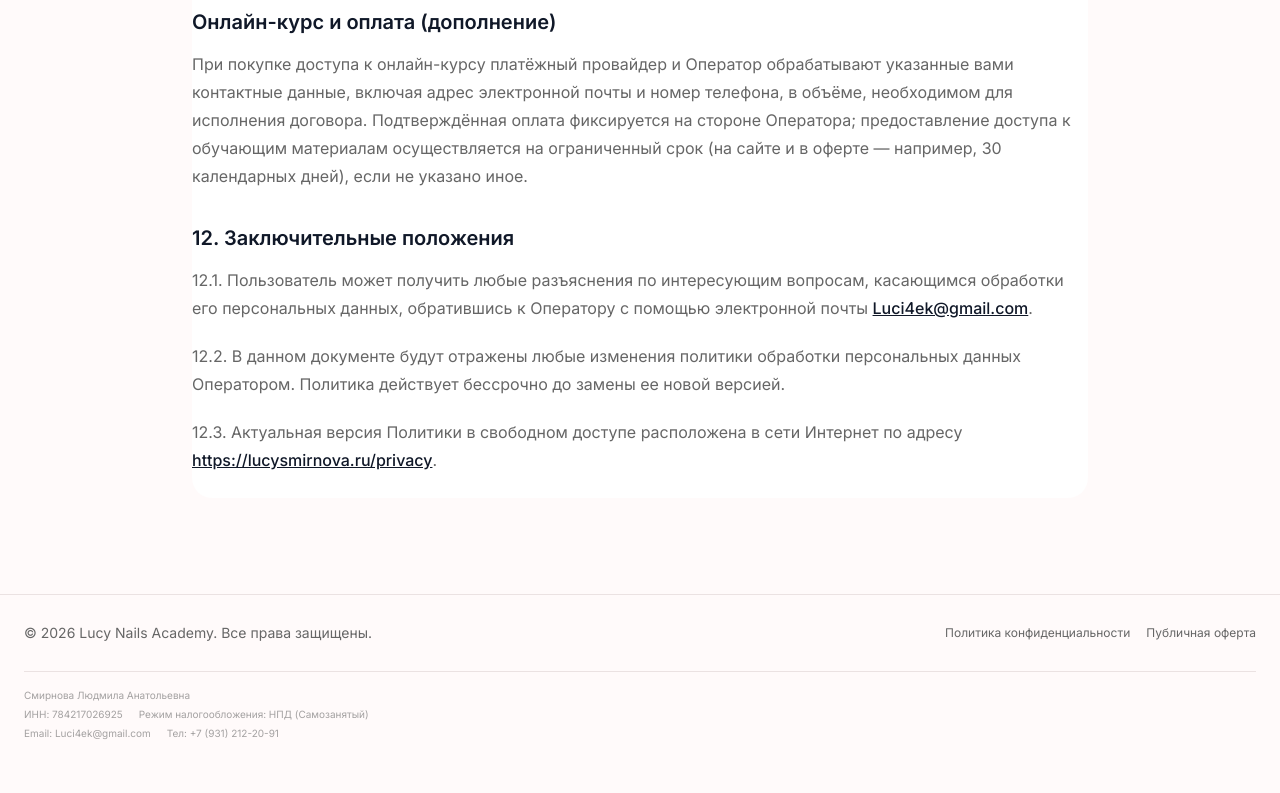
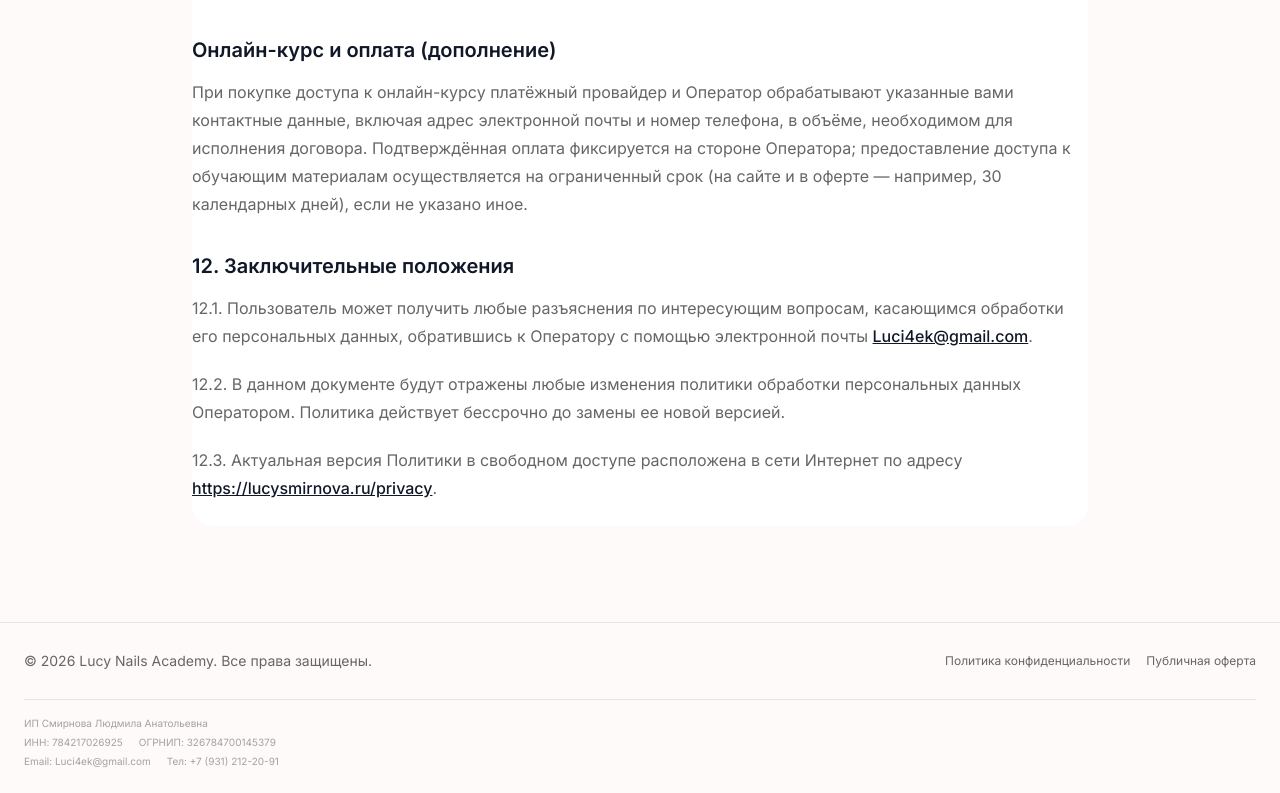
Before and after one commit to TwinsMinsk/lucy-nails, a Next.js app in the folder frontend/: page /privacy in a window 1280 px wide. Shown: the part 8181-8974 px from the top of the page. Before the commit the page ends 8946 px from the top, so only its background shows below. Built offline with nearby package versions, Linux system fonts and the light colour scheme; no server answers; a web font is replaced by a local one.

Commit message:
fix: update public merchant details to individual entrepreneur (#13)

```diff
--- a/frontend/src/app/privacy/page.tsx
+++ b/frontend/src/app/privacy/page.tsx
@@ -13,7 +13,7 @@ export default function PrivacyPage() {
                 <CardContent className="prose prose-sm sm:prose-base dark:prose-invert max-w-none px-0 text-text-secondary">
                     <h3>1. Общие положения</h3>
                     <p>
-                        Настоящая политика обработки персональных данных составлена в соответствии с требованиями Федерального закона от 27.07.2006. № 152-ФЗ «О персональных данных» (далее — Закон о персональных данных) и определяет порядок обработки персональных данных и меры по обеспечению безопасности персональных данных, предпринимаемые Смирнова Людмила Анатольевна (далее — Оператор).
+                        Настоящая политика обработки персональных данных составлена в соответствии с требованиями Федерального закона от 27.07.2006. № 152-ФЗ «О персональных данных» (далее — Закон о персональных данных) и определяет порядок обработки персональных данных и меры по обеспечению безопасности персональных данных, предпринимаемые ИП Смирновой Людмилой Анатольевной, ИНН 784217026925, ОГРНИП 326784700145379 (далее — Оператор).
                     </p>
                     <p>
                         1.1. Оператор ставит своей важнейшей целью и условием осуществления своей деятельности соблюдение прав и свобод человека и гражданина при обработке его персональных данных, в том числе защиты прав на неприкосновенность частной жизни, личную и семейную тайну.
--- a/frontend/src/app/terms/page.tsx
+++ b/frontend/src/app/terms/page.tsx
@@ -12,7 +12,7 @@ export default function PublicOfferPage() {
                 </CardHeader>
                 <CardContent className="prose prose-sm sm:prose-base dark:prose-invert max-w-none px-0 text-text-secondary">
                     <p>
-                        Изложенный ниже текст условий является адресованным юридическим лицам или физическим лицам, в том числе зарегистрированным в качестве индивидуального предпринимателя или плательщика налога на профессиональный доход (далее – «Заказчик»), официальным публичным предложением (публичной офертой) Самозанятый Смирнова Людмила Анатольевна (далее – «Исполнитель») заключить Договор о реализации товаров/работ/услуг (далее – «Договор») в соответствии с п. 2 ст. 437 Гражданского кодекса Российской Федерации. Договор считается заключенным и приобретает силу с момента совершения Заказчиком действий, предусмотренных в настоящей публичной оферте (далее – «Оферта») и означающих безоговорочное принятие Заказчиком всех условий настоящей Оферты без каких-либо изъятий или ограничений на условиях присоединения. Совершение указанных в настоящей Оферте действий является подтверждением согласия Заказчика заключить Договор на условиях, в порядке и объеме, изложенных в настоящей Оферте.
+                        Изложенный ниже текст условий является адресованным юридическим лицам или физическим лицам, в том числе зарегистрированным в качестве индивидуального предпринимателя или плательщика налога на профессиональный доход (далее – «Заказчик»), официальным публичным предложением (публичной офертой) ИП Смирновой Людмилы Анатольевны, ИНН 784217026925, ОГРНИП 326784700145379 (далее – «Исполнитель») заключить Договор о реализации товаров/работ/услуг (далее – «Договор») в соответствии с п. 2 ст. 437 Гражданского кодекса Российской Федерации. Договор считается заключенным и приобретает силу с момента совершения Заказчиком действий, предусмотренных в настоящей публичной оферте (далее – «Оферта») и означающих безоговорочное принятие Заказчиком всех условий настоящей Оферты без каких-либо изъятий или ограничений на условиях присоединения. Совершение указанных в настоящей Оферте действий является подтверждением согласия Заказчика заключить Договор на условиях, в порядке и объеме, изложенных в настоящей Оферте.
                     </p>
                     <p>
                         Актуальный текст настоящей Оферты (с Приложениями и дополнениями к ней при их наличии) размещен на Сайте Исполнителя и/или на Странице оплаты. Приложения и дополнения к настоящей Оферте являются ее неотъемлемыми частями.
@@ -103,10 +103,10 @@ export default function PublicOfferPage() {
 
                     <h3>X. Реквизиты Исполнителя</h3>
                     <div className="bg-muted/20 p-6 rounded-lg mt-4 text-sm">
-                        <p className="font-bold mb-2">Самозанятый Смирнова Людмила Анатольевна</p>
+                        <p className="font-bold mb-2">ИП Смирнова Людмила Анатольевна</p>
                         <div className="grid grid-cols-1 md:grid-cols-2 gap-2">
                             <p>ИНН: 784217026925</p>
-                            <p>Режим налогообложения: НПД</p>
+                            <p>ОГРНИП: 326784700145379</p>
                             <p>Телефон: +7 (931) 212-20-91</p>
                             <p>Email: <a href="mailto:Luci4ek@gmail.com" className="text-primary hover:underline">Luci4ek@gmail.com</a></p>
                         </div>
--- a/frontend/src/components/layout/Footer.tsx
+++ b/frontend/src/components/layout/Footer.tsx
@@ -30,10 +30,10 @@ export function Footer() {
                 </div>
 
                 <div className="flex flex-col items-center md:items-start gap-1 text-[10px] text-text-secondary/60 border-t pt-4">
-                    <p>Смирнова Людмила Анатольевна</p>
+                    <p>ИП Смирнова Людмила Анатольевна</p>
                     <div className="flex flex-wrap justify-center md:justify-start gap-x-4 gap-y-1">
                         <p>ИНН: 784217026925</p>
-                        <p>Режим налогообложения: НПД (Самозанятый)</p>
+                        <p>ОГРНИП: 326784700145379</p>
                     </div>
                     <div className="flex flex-wrap justify-center md:justify-start gap-x-4 gap-y-1">
                         <p>Email: Luci4ek@gmail.com</p>
```
